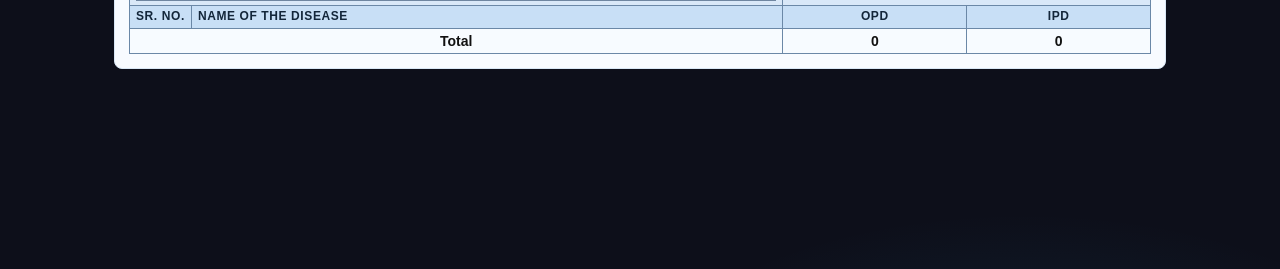
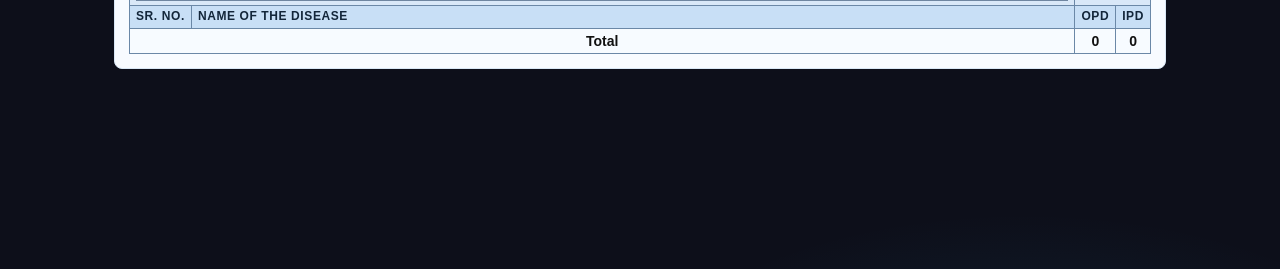
Before and after one commit to navdeepptu23-max/opd-portal, a Python web app: template portal/templates/consolidated_proforma_ii_view.html in a window 1280 px wide. Shown: the part 447-716 px from the top of the page. Run offline with Jinja, Linux system fonts and the light colour scheme; the template is opened without the code that fills it, so the values that code supplies are empty; some libraries are stand-ins or nearby versions.

Commit message:
Revert: undo OPD/IPD column expansion in consolidated Proforma-II

```diff
--- a/portal/templates/consolidated_proforma_ii_view.html
+++ b/portal/templates/consolidated_proforma_ii_view.html
@@ -58,10 +58,10 @@
     word-break: break-word;
   }
   .p2-table .center { text-align: center; }
-  .p2-table .sr { width: 5%; text-align: center; white-space: nowrap; }
+  .p2-table .sr { width: 1px; text-align: center; white-space: nowrap; }
   .p2-table .disease { width: auto; text-align: left; }
-  .p2-table .opd { width: 18%; text-align: center; }
-  .p2-table .ipd { width: 18%; text-align: center; }
+  .p2-table .opd { width: 1%; text-align: center; white-space: nowrap; }
+  .p2-table .ipd { width: 1%; text-align: center; white-space: nowrap; }
   .p2-table .title { text-align: center; font-size: 28px; letter-spacing: 0.2px; }
   .p2-table .subtitle { text-align: center; font-size: 26px; letter-spacing: 0.2px; }
   .p2-table tbody td:nth-child(3), .p2-table tbody td:nth-child(4) { text-align: center; }
```
